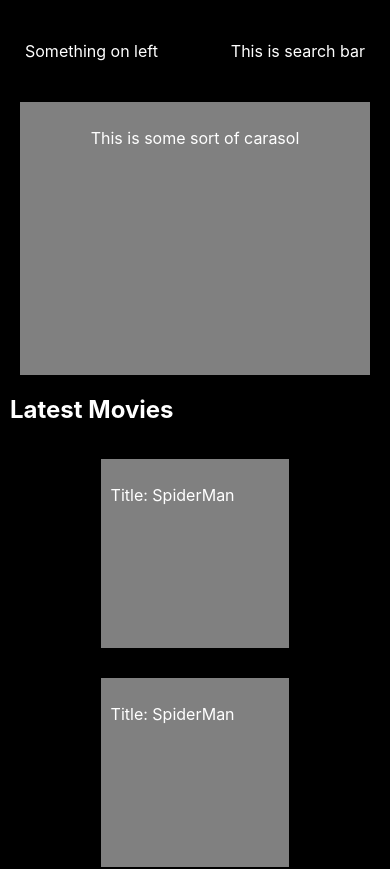
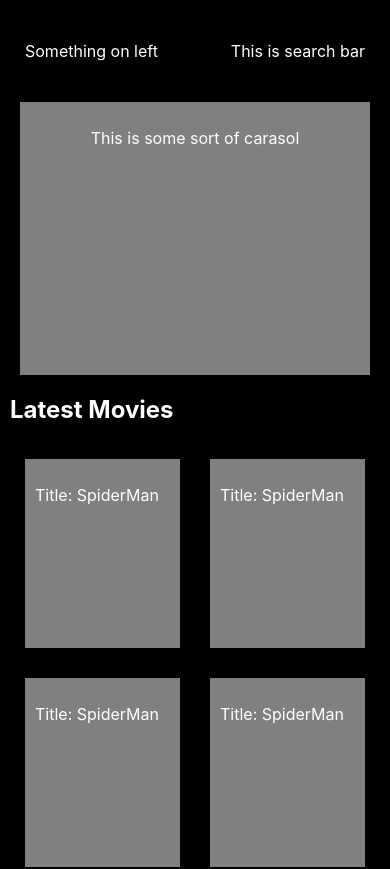
Before and after one commit to Ryand1234/movie-watcher, a React (Create React App) app: page / in a window 390 px wide. Shown: the top 869 px of the page. Built offline with nearby package versions, Linux system fonts and the light colour scheme.

Commit message:
fix responsiveness

```diff
--- a/src/routes/home/home.css
+++ b/src/routes/home/home.css
@@ -34,9 +34,9 @@
 .movie-card {
 	background-color: grey;
 	height: 20vh;
-	width: 20vh;
 	padding: 10px;
 	margin: 15px;
+	flex-grow: 1;
 }
 
 .movie-list {
@@ -45,3 +45,16 @@
 	justify-content: space-evenly;
 	flex-wrap: wrap;
 }
+
+@media only screen and (max-width: 475px) {
+	.movie-card {
+		width: 15vh;
+	}
+}
+
+
+@media only screen and (max-width: 1024px) and (min-width: 476px){
+	.movie-card {
+		width: 20vh;
+	}
+}
```
